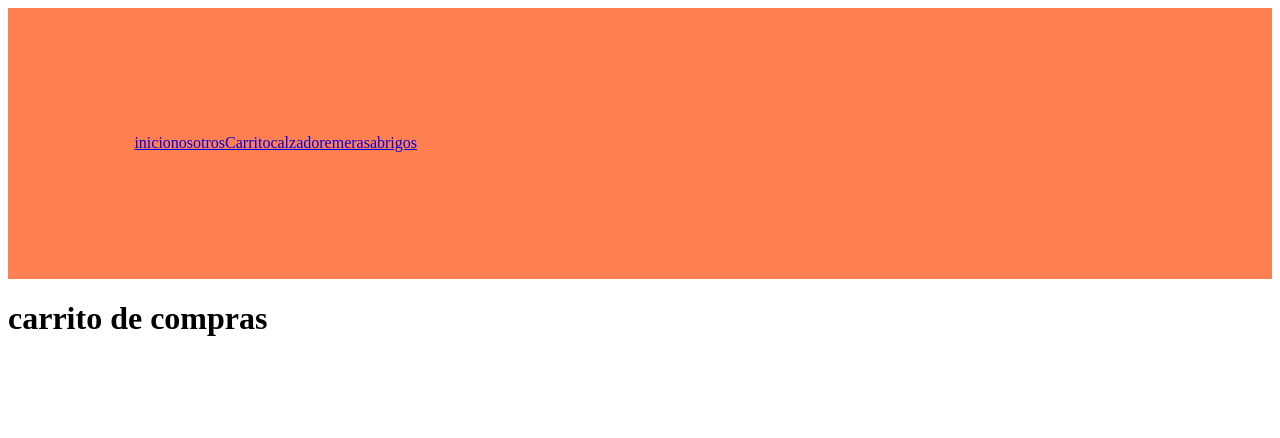
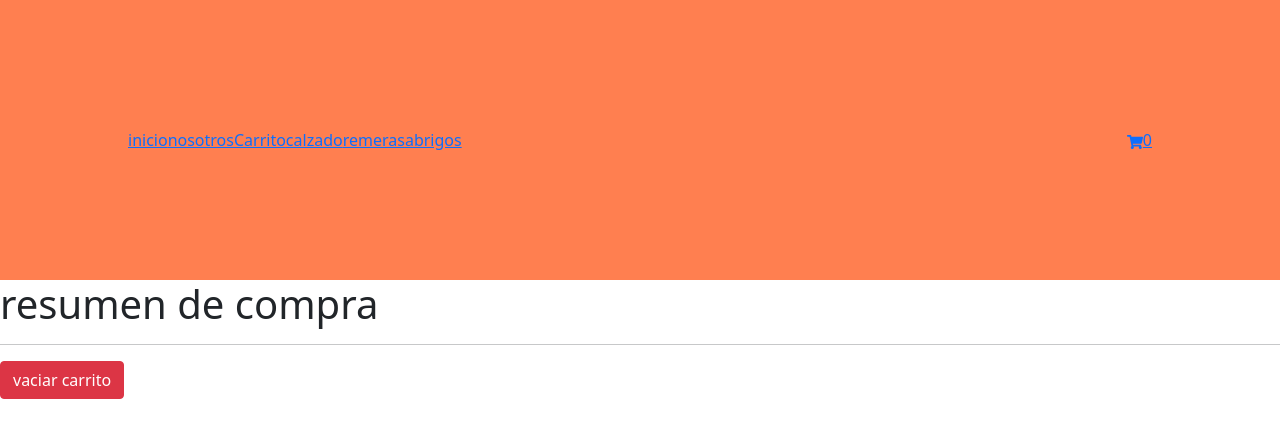
Before and after one commit to dariopirozzo/ReactCoderHouse, a React (Create React App) app in the folder app/: page /carrito in a window 1280 px wide. Shown: the top 438 px of the page. Built offline with nearby package versions, Linux system fonts and the light colour scheme.

Commit message:
cambios 4/10

```diff
--- a/app/package.json
+++ b/app/package.json
@@ -6,8 +6,10 @@
     "@testing-library/jest-dom": "^5.14.1",
     "@testing-library/react": "^11.2.7",
     "@testing-library/user-event": "^12.8.3",
+    "bootstrap": "^5.1.1",
     "react": "^17.0.2",
     "react-dom": "^17.0.2",
+    "react-icons": "^4.3.1",
     "react-router-dom": "^5.3.0",
     "react-scripts": "4.0.3",
     "web-vitals": "^1.1.2"
--- a/app/src/App.js
+++ b/app/src/App.js
@@ -3,9 +3,35 @@ import { Items } from "./components/Items/ItemListContainer";
 import "./estilos/estilos.css";
 import { ItemDetailContainer } from "./components/Items/ItemDetailContainer";
 import {BrowserRouter, Switch, Route}  from 'react-router-dom';
+import "bootstrap/dist/css/bootstrap.min.css"
+import { unContext } from "./context/unContext";
+import { useEffect, useState, useContext } from "react";
+import {CartScreen} from "./components/CartScreen"
 
 function App() {
+
+ const [carrito, setCarrito] = useState([])
+const agregarAlCarrito=(prod)=> {
+  setCarrito([
+    ...carrito,
+    prod
+  ])
+}
+const eliminarDelCarrito = (id) => {
+
+setCarrito(carrito.filter(prod=> prod.id !==id))
+}
+const cantidadCarrito = ()=>{
+  return carrito.reduce((acc, prod)=> acc + prod.cantidad,0)
+}
+
+const vaciarCarrito = () => {
+  setCarrito([])
+}
+
   return (
+    <unContext.Provider value={{carrito, agregarAlCarrito,eliminarDelCarrito,cantidadCarrito,vaciarCarrito}}>
+
   <BrowserRouter>
   <NavBar/>
   <Switch>
@@ -23,7 +49,7 @@ function App() {
 
     </Route>
     <Route exact path="/carrito">
-<h1>  carrito de compras </h1>
+    <CartScreen/>
 
     </Route>
     <Route path="*">
@@ -33,6 +59,8 @@ function App() {
   </Switch>
 
   </BrowserRouter>
+
+    </unContext.Provider>
   );
 }
 
--- /dev/null
+++ b/app/src/components/CartScreen.js
@@ -0,0 +1,24 @@
+import React, { useContext } from "react";
+import { unContext } from "../context/unContext";
+import {BsFillTrashFill} from 'react-icons/bs'
+
+export const CartScreen = () => {
+    const {carrito, eliminarDelCarrito, vaciarCarrito}= useContext(unContext)
+
+    return(
+        <div>
+            <h1>resumen de compra</h1>
+            {
+                carrito.map(prod =>(
+            <div key={prod.id}>
+                <h3>{prod.nombre}</h3>
+                <h3>cantidad: {prod.cantidad}</h3>
+                <h3>precio: ${prod.precio * prod.cantidad}</h3>
+                <BsFillTrashFill onClick={()=>eliminarDelCarrito(prod.id)}/>
+            </div>
+                ))}
+                <hr/>
+                <div className="btn btn-danger" onClick={vaciarCarrito}>vaciar carrito</div>
+        </div>
+    )
+}
--- a/app/src/components/Items/ItemDetail.js
+++ b/app/src/components/Items/ItemDetail.js
@@ -1,15 +1,27 @@
-import React from "react";
-import { Link } from "react-router-dom";
+import React, {useState, useContext} from "react";
+import { unContext } from "../../context/unContext";
+import { Counter } from "../../helpers/counter";
 
 
-export const ItemDetail = ({id, category, nombre, precio, img}) =>{
+export const ItemDetail = ({id, category, nombre, precio, img, stock}) =>{
 
+const {agregarAlCarrito}= useContext(unContext)
+
+const [cantidad, setCantidad]= useState(1)
+
+const handleAdd = ()=>{
+agregarAlCarrito({
+    category, id, nombre, img, precio, cantidad
+})
+
+}
 
     return (
         <div>
             <h2>    detalle del producto </h2>
             <h2>    {nombre}</h2>
             <h2> precio : {precio}</h2>
+           <Counter max={stock} cantidad={cantidad} setCantidad={setCantidad} agregar={handleAdd}/>
             <img src={img}></img>
         </div>
     )
--- a/app/src/components/Items/ItemListContainer.js
+++ b/app/src/components/Items/ItemListContainer.js
@@ -1,9 +1,11 @@
-import React, { useEffect, useState } from "react";
+import React, { useEffect, useState, useContext } from "react";
 import { pedirDatos } from "../../helpers/pedirDatos";
 import { useParams } from "react-router-dom";
 import { ItemList } from "../Items/itemList";
+import { unContext } from "../../context/unContext";
 
 export const Items = () => {
+
   const { catId } = useParams();
 
   const [data, setData] = useState([]);
--- a/app/src/components/Items/itemList.js
+++ b/app/src/components/Items/itemList.js
@@ -2,10 +2,12 @@ import React from "react";
 import { Link } from "react-router-dom";
 export const ItemList = ({ data }) => {
   return (
-    <div className="flex">
+    <div className="container my-5">
+
+      <div className="row">
       <h2>productos</h2>
       <hr />
-      { <div>
+      { <div className="">
         {data.map((stock) => (
           <li key={stock.id}>
             <img src={stock.img} alt={stock.nombre} />
@@ -15,6 +17,7 @@ export const ItemList = ({ data }) => {
           </li>
         ))}
       </div> }
+      </div>
     </div>
   );
 };
--- a/app/src/components/NavBar/NavBar.js
+++ b/app/src/components/NavBar/NavBar.js
@@ -1,5 +1,6 @@
 import React from "react";
 import {Link} from 'react-router-dom';
+import { CartWidget } from "../cartWidget/cartWidget";
 
 export const NavBar = () => {
 
@@ -13,6 +14,7 @@ export const NavBar = () => {
        <Link to={"/category/remeras"}>remeras</Link>
        <Link to={"/category/abrigos"}>abrigos</Link>
       </nav>
+     <CartWidget/>
     </header>
   );
 };
--- /dev/null
+++ b/app/src/components/cartWidget/cartWidget.js
@@ -0,0 +1,20 @@
+import React from "react";
+import { useContext } from "react";
+import { FaShoppingCart } from 'react-icons/fa';
+import { Link } from "react-router-dom";
+import { unContext } from "../../context/unContext";
+
+export const CartWidget = ()=>{
+    const {cantidadCarrito}= useContext(unContext)
+  return (
+  <Link to="/carrito">
+  <div>
+
+<FaShoppingCart />
+<span>{cantidadCarrito()}</span>
+
+    </div>
+
+  </Link>
+  )
+}
--- /dev/null
+++ b/app/src/context/unContext.js
@@ -0,0 +1,4 @@
+import { createContext } from "react";
+
+
+export const unContext = createContext()
--- a/app/src/data/stock.js
+++ b/app/src/data/stock.js
@@ -4,20 +4,23 @@ export const stock = [
       category:"calzado",
       nombre: "zapatillas",
       precio: 100,
-      img : "https://picsum.photos/seed/picsum/200/300"
+      img : "https://picsum.photos/seed/picsum/200/300",
+      stock: "2"
     },
     {
       id: 2,
       category:"remeras",
       nombre: "remera",
       precio: 100,
-      img : "https://picsum.photos/seed/picsum/200/300"
+      img : "https://picsum.photos/seed/picsum/200/300",
+      stock: "6"
     },
     {
       id: 3,
       category:"abrigos",
       nombre: "buzo",
       precio: 100,
-      img : "https://picsum.photos/seed/picsum/200/300"
+      img : "https://picsum.photos/seed/picsum/200/300",
+      stock: "5"
     },
   ];
--- /dev/null
+++ b/app/src/helpers/counter.js
@@ -0,0 +1,32 @@
+import React,{ useState } from "react";
+
+export const Counter = ({max, cantidad, setCantidad,agregar}) =>{
+
+const handleSumar = () =>{
+    if (cantidad < max){
+        setCantidad(cantidad + 1)
+
+
+    }
+}
+const handleRestar = () =>{
+
+    if (cantidad > 1){
+        setCantidad(cantidad - 1)
+
+
+    }
+}
+return (
+    <>
+    <div>
+
+        <button onClick={handleSumar}>+</button>
+        <p>{cantidad}</p>
+        <button onClick={handleRestar}>-</button>
+    </div>
+    <button className="flex" onClick={agregar}>agregar al carrito</button>
+    </>
+)
+
+}
```
Also changed, not shown: 2 other files (tests, documents, lock files or other folders).
